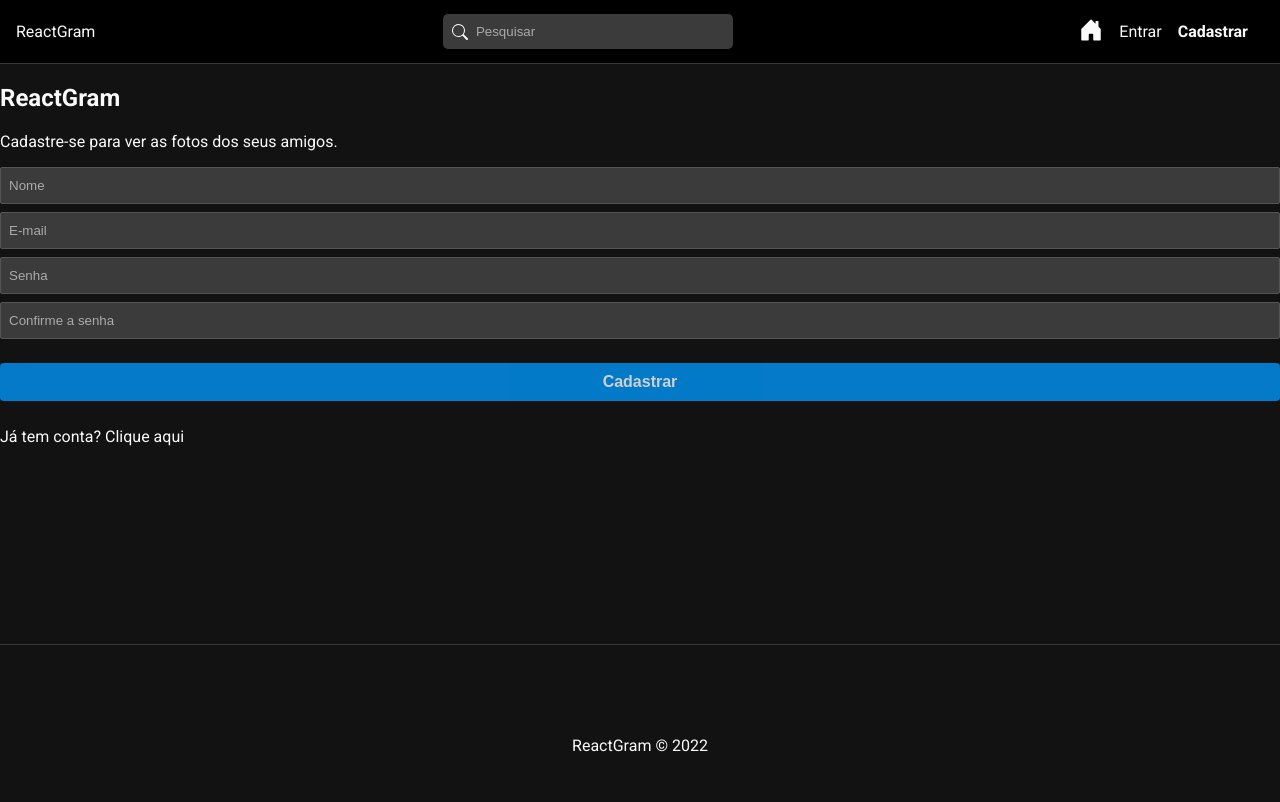
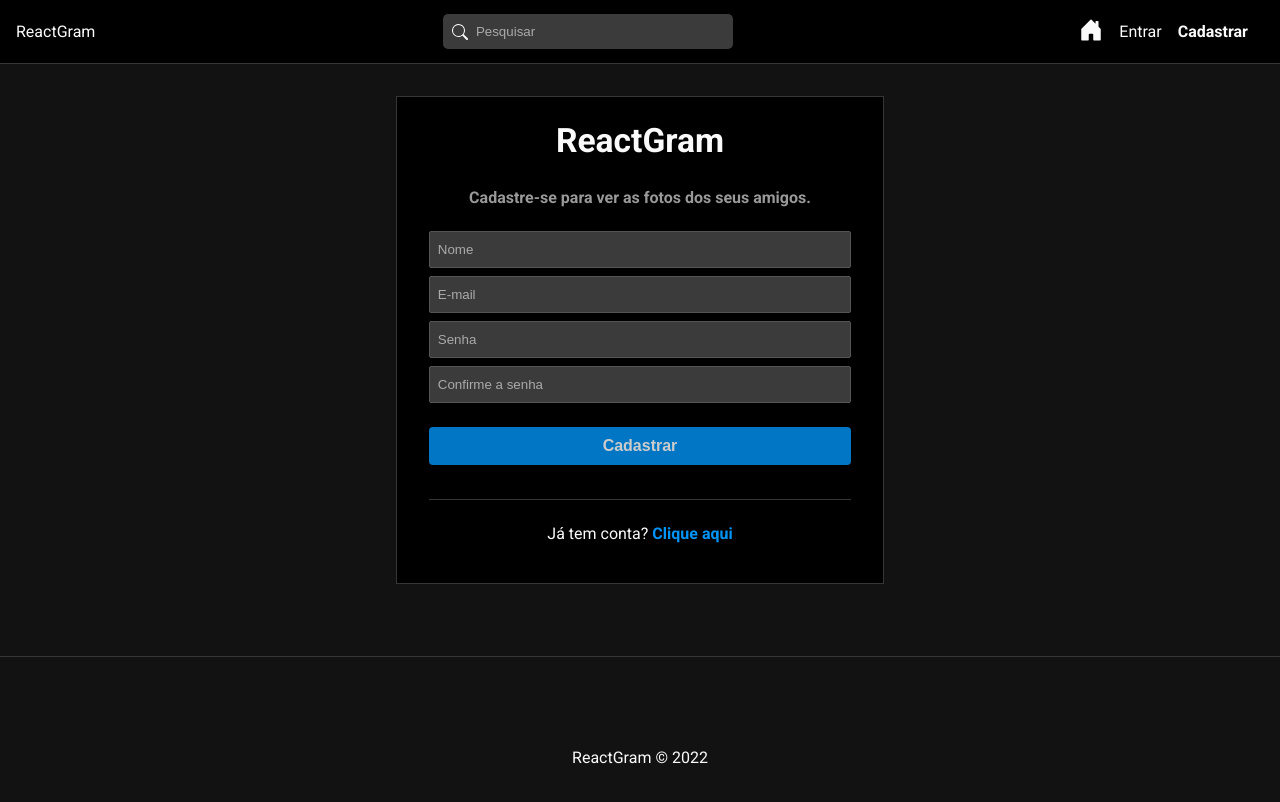
Before and after one commit to xandaosilva/curso-reactjs, a React (Create React App) app in the folder 12_reactgram/frontend/: page /register in a window 1280 px wide. Shown: the top 802 px of the page. Built offline with nearby package versions, Linux system fonts and the light colour scheme.

Commit message:
CSS do form de autenticação

```diff
--- a/12_reactgram/frontend/src/pages/Auth/Auth.css
+++ b/12_reactgram/frontend/src/pages/Auth/Auth.css
@@ -0,0 +1,34 @@
+#login, #register{
+    border: solid 1px #363636;
+    background-color: #000;
+    padding: 1.5em 2em;
+    max-width: 33%;
+    margin: 2em auto;
+}
+
+#login h2, #register h2{
+    text-align: center;
+    font-size: 2.1em;
+    margin-top: 0;
+}
+
+.subtitle{
+    font-weight: bold;
+    color: #999;
+    margin-bottom: 1.5em;
+}
+
+#login form, #register form{
+    padding-bottom: 1.5em;
+    margin-bottom: 1.5em;
+    border-bottom: solid 1px #363636;
+}
+
+#login p, #register p{
+    text-align: center;
+}
+
+#login p a, #register p a{
+    font-weight: bold;
+    color: #0094f6;
+}
--- a/12_reactgram/frontend/src/pages/Auth/Register.js
+++ b/12_reactgram/frontend/src/pages/Auth/Register.js
@@ -14,7 +14,7 @@
     }
 
     return (
-        <div>
+        <div id="register">
             <h2>ReactGram</h2>
             <p className="subtitle">Cadastre-se para ver as fotos dos seus amigos.</p>
             <form onSubmit={handleSubmit}>
```
